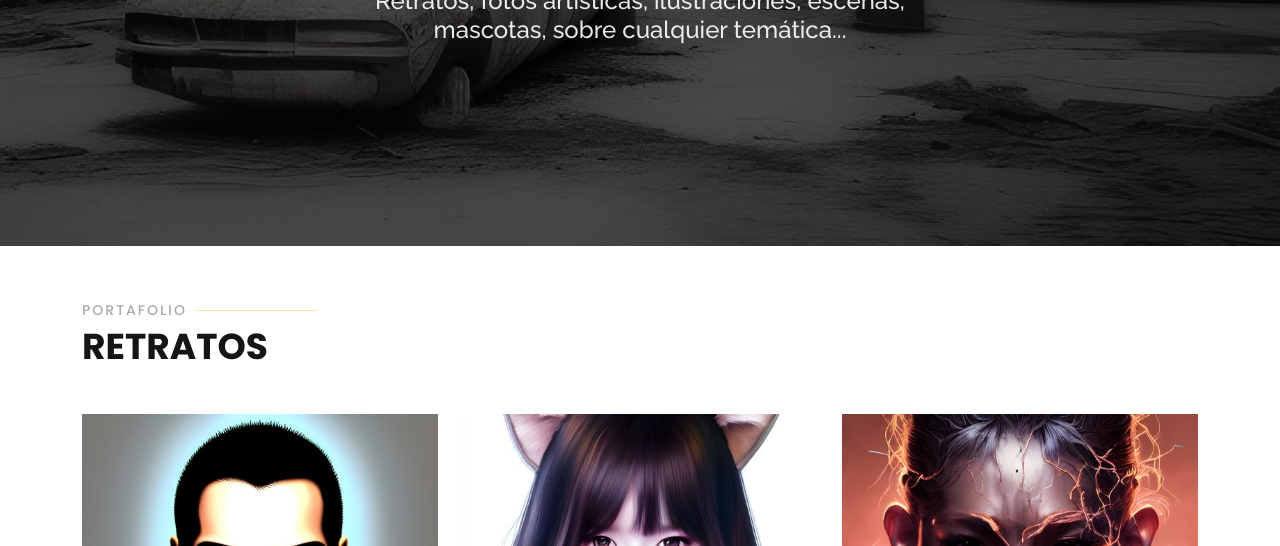
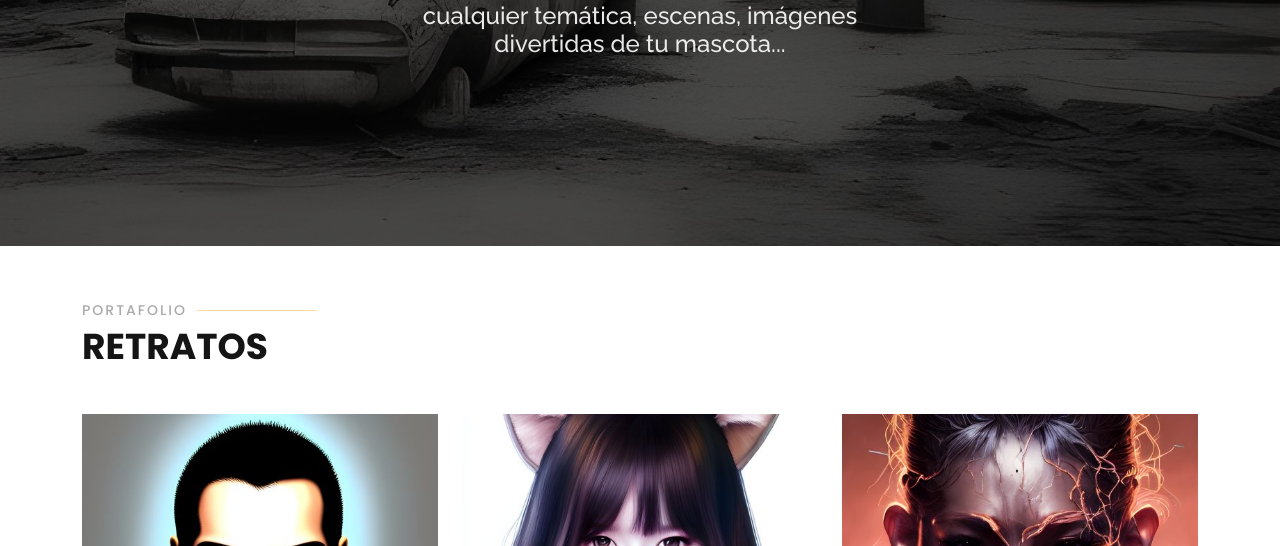
Before and after one commit to dreamphotoai/dreamphotoai.github.io, a plain HTML site: page index.html in a window 1280 px wide. Shown: the part 554-1100 px from the top of the page. Drawn offline with nearby package versions, Linux system fonts and the light colour scheme.

Commit message:
change subtitle

```diff
--- a/index.html
+++ b/index.html
@@ -60,7 +60,7 @@
       <div class="row justify-content-center" data-aos="fade-up" data-aos-delay="150">
         <div class="col-xl-6 col-lg-8">
           <h1>Fotos generadas mediante inteligencia artificial<span></span></h1>
-          <h2>Retratos, fotos artísticas, ilustraciones, escenas, mascotas, sobre cualquier temática...</h2>
+          <h2>Retratos, fotos artísticas, ilustraciones sobre cualquier temática, escenas, imágenes divertidas de tu mascota...</h2>
         </div>
       </div>
 
```
